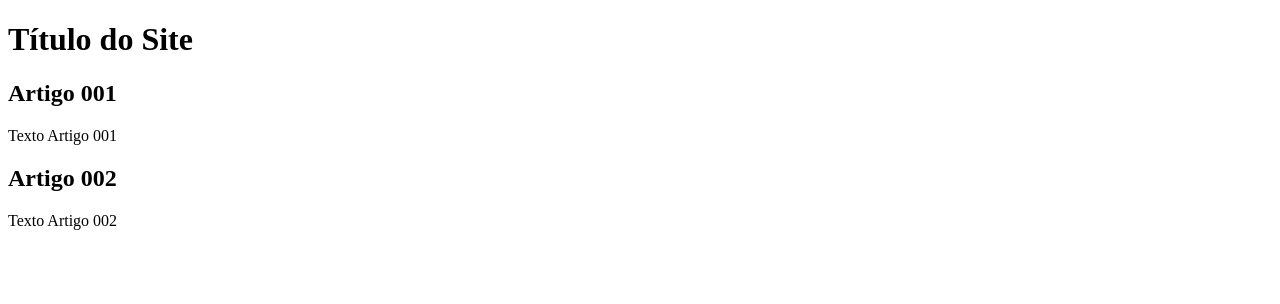
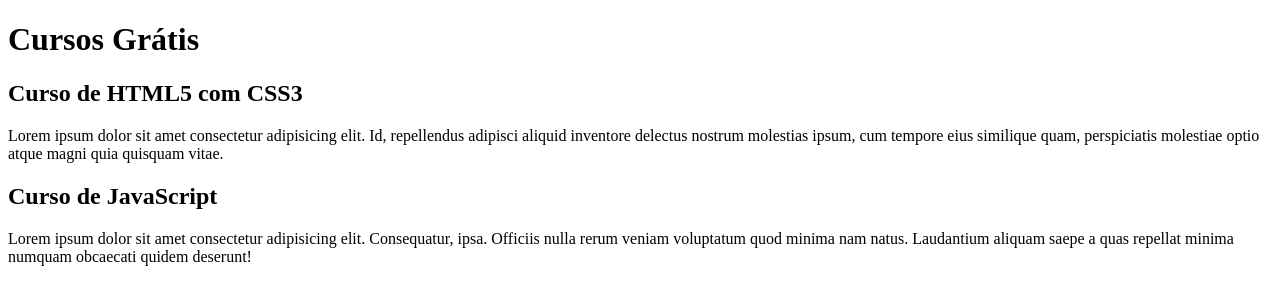
Before and after one commit to ligiasalles/Teste04, a plain HTML site: page index.html in a window 1280 px wide. Drawn offline with Linux system fonts and the light colour scheme.

Commit message:
começo conteúdo

```diff
--- a/index.html
+++ b/index.html
@@ -8,15 +8,15 @@
 <body>
     <main>
         <header>
-            <h1>Título do Site</h1>
+            <h1>Cursos Grátis</h1>
         </header>
         <article>
-            <h2>Artigo 001</h2>
-            <p>Texto Artigo 001</p>
+            <h2>Curso de HTML5 com CSS3</h2>
+            <p>Lorem ipsum dolor sit amet consectetur adipisicing elit. Id, repellendus adipisci aliquid inventore delectus nostrum molestias ipsum, cum tempore eius similique quam, perspiciatis molestiae optio atque magni quia quisquam vitae.</p>
         </article>
         <article>
-            <h2>Artigo 002</h2>
-            <p>Texto Artigo 002</p>
+            <h2>Curso de JavaScript</h2>
+            <p>Lorem ipsum dolor sit amet consectetur adipisicing elit. Consequatur, ipsa. Officiis nulla rerum veniam voluptatum quod minima nam natus. Laudantium aliquam saepe a quas repellat minima numquam obcaecati quidem deserunt!</p>
         </article>
     </main>
 </body>
```
